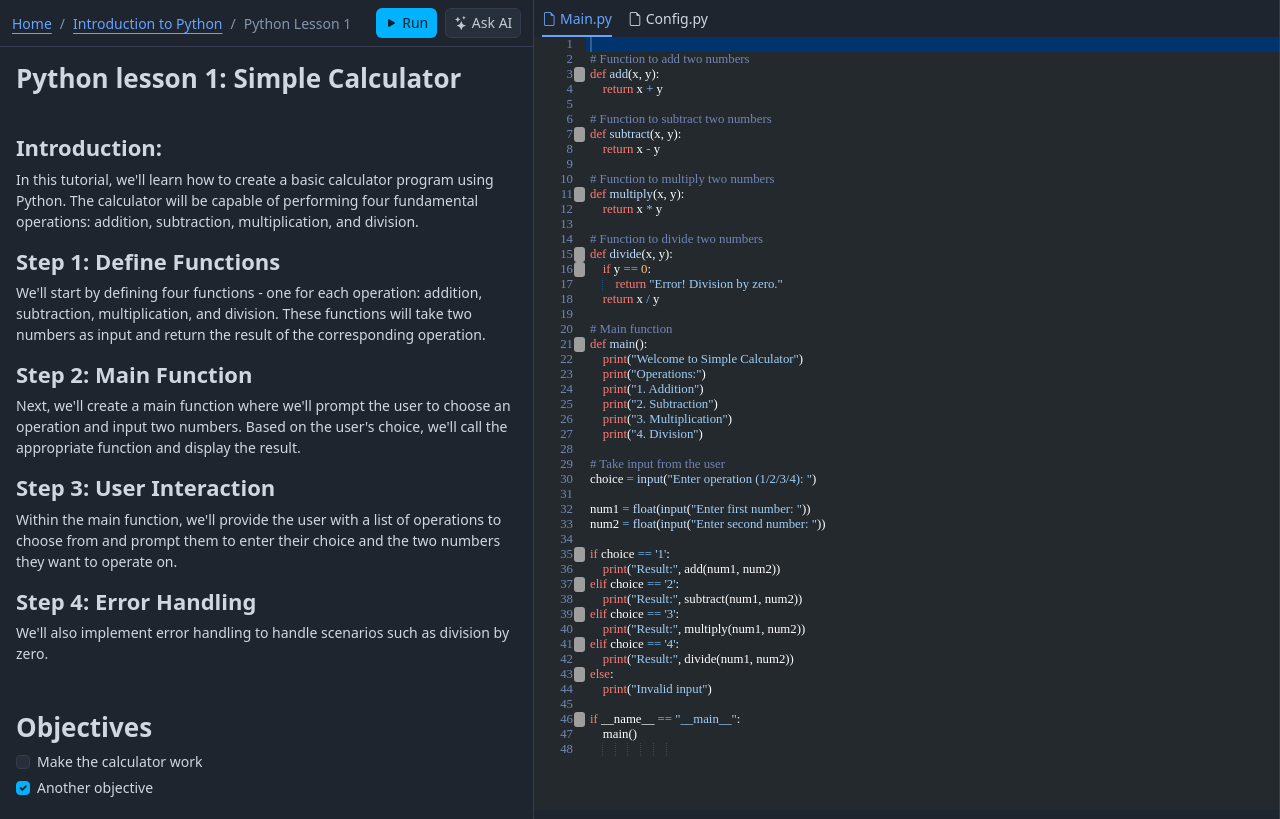
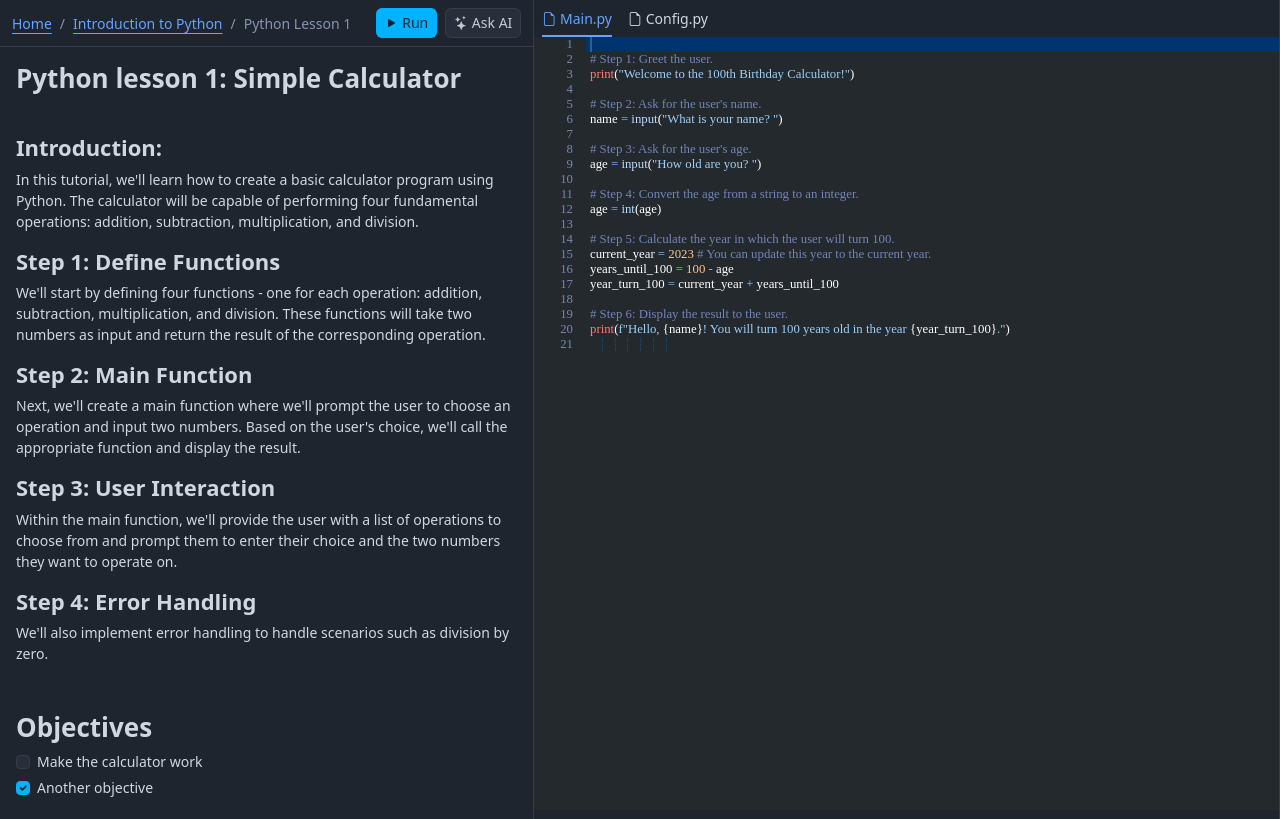
Before and after one commit to ben-oldham1/ALP-Prototype, a Flask app: page /lessonview in a window 1280 px wide. Shown: the part 61-880 px from the top of the page. Run offline with Flask 3, Linux system fonts and the light colour scheme; some libraries are stand-ins or nearby versions; grey boxes are pictures that could not be loaded.

Commit message:
Update lesson code

```diff
--- a/templates/pages/lessonView.html
+++ b/templates/pages/lessonView.html
@@ -172,52 +172,25 @@ View lesson
 
                         <div id="editor-container">
                             <div id="editor">
-# Function to add two numbers
-def add(x, y):
-    return x + y
+# Step 1: Greet the user.
+print("Welcome to the 100th Birthday Calculator!")
 
-# Function to subtract two numbers
-def subtract(x, y):
-    return x - y
+# Step 2: Ask for the user's name.
+name = input("What is your name? ")
 
-# Function to multiply two numbers
-def multiply(x, y):
-    return x * y
+# Step 3: Ask for the user's age.
+age = input("How old are you? ")
 
-# Function to divide two numbers
-def divide(x, y):
-    if y == 0:
-        return "Error! Division by zero."
-    return x / y
+# Step 4: Convert the age from a string to an integer.
+age = int(age)
 
-# Main function
-def main():
-    print("Welcome to Simple Calculator")
-    print("Operations:")
-    print("1. Addition")
-    print("2. Subtraction")
-    print("3. Multiplication")
-    print("4. Division")
+# Step 5: Calculate the year in which the user will turn 100.
+current_year = 2023 # You can update this year to the current year.
+years_until_100 = 100 - age
+year_turn_100 = current_year + years_until_100
 
-# Take input from the user
-choice = input("Enter operation (1/2/3/4): ")
-
-num1 = float(input("Enter first number: "))
-num2 = float(input("Enter second number: "))
-
-if choice == '1':
-    print("Result:", add(num1, num2))
-elif choice == '2':
-    print("Result:", subtract(num1, num2))
-elif choice == '3':
-    print("Result:", multiply(num1, num2))
-elif choice == '4':
-    print("Result:", divide(num1, num2))
-else:
-    print("Invalid input")
-
-if __name__ == "__main__":
-    main()
+# Step 6: Display the result to the user.
+print(f"Hello, {name}! You will turn 100 years old in the year {year_turn_100}.")
                             </div>
                         </div>
 
```
